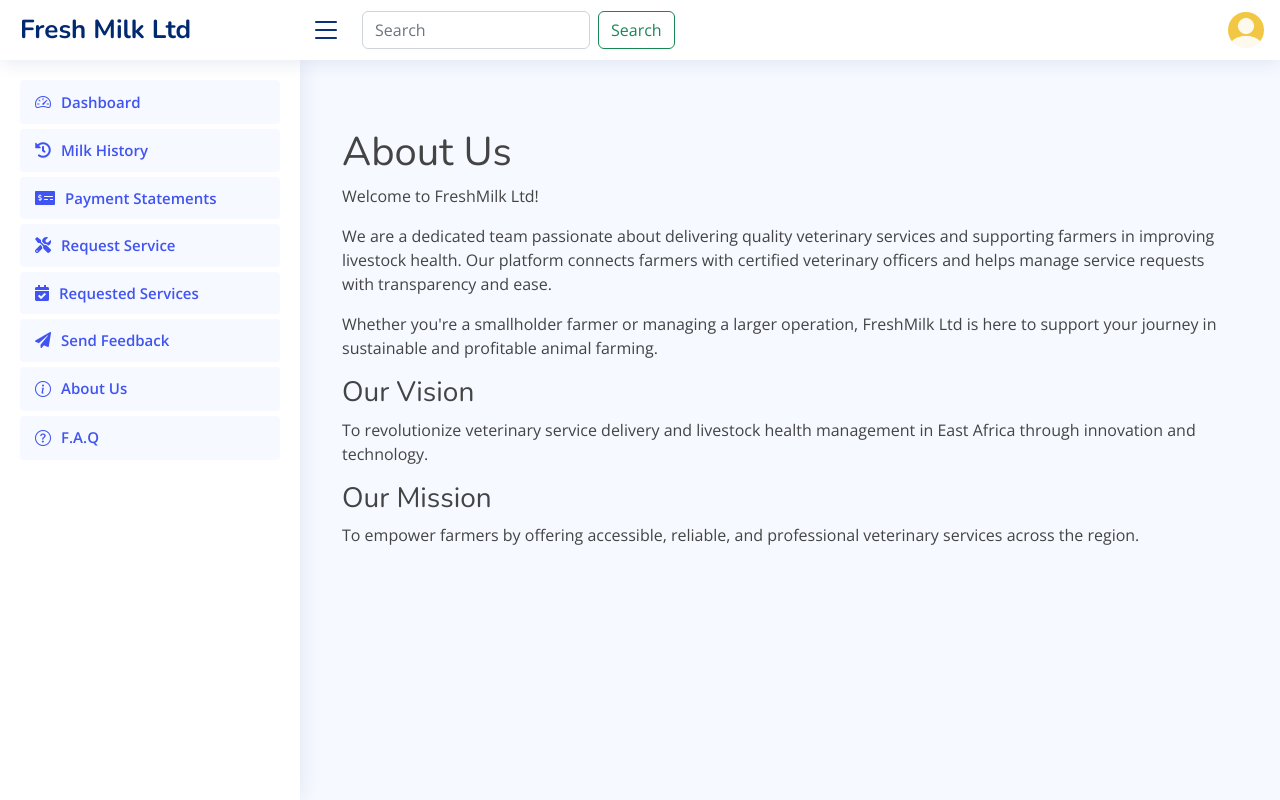
After one commit to waigera-mwangi/FreshMilkLtd, a Django app: page /about/ in a window 1280 px wide. The commit adds this page. Run offline with Django 5.2, Linux system fonts and the light colour scheme; some libraries are stand-ins or nearby versions.

Commit message:
about us

```diff
--- a/templates/farmer/includes/sidebar.html
+++ b/templates/farmer/includes/sidebar.html
@@ -30,16 +30,16 @@
 
     <!-- Services -->
     <li class="nav-item">
-      <a class="nav-link" href="#">
+      <a class="nav-link" href="{% url 'veterinary:request_vet_service' %}"">
         <i class="fas fa-tools"></i>
         <span>Request Service</span>
       </a>
     </li>
 
     <li class="nav-item">
-      <a class="nav-link" href="#">
+      <a class="nav-link" href="{% url 'veterinary:farmer_vet_requests' %}"">
         <i class="fas fa-calendar-check"></i>
-        <span>My Services</span>
+        <span>Requested Services</span>
       </a>
     </li>
 
@@ -56,7 +56,7 @@
 
     <!-- Information -->
     <li class="nav-item">
-      <a class="nav-link" href="#">
+      <a class="nav-link" href="{% url 'veterinary:about_us' %}">
         <i class="bi bi-info-circle"></i>
         <span>About Us</span>
       </a>
--- /dev/null
+++ b/templates/farmer/pages/about_us.html
@@ -0,0 +1,23 @@
+{% extends 'farmer/layouts/farmer-base.html' %}
+
+{% block content %}
+<div class="container mt-5">
+    <h1>About Us</h1>
+    <p>Welcome to FreshMilk Ltd!</p>
+
+    <p>
+        We are a dedicated team passionate about delivering quality veterinary services and supporting farmers in improving livestock health.
+        Our platform connects farmers with certified veterinary officers and helps manage service requests with transparency and ease.
+    </p>
+
+    <p>
+        Whether you're a smallholder farmer or managing a larger operation, FreshMilk Ltd is here to support your journey in sustainable and profitable animal farming.
+    </p>
+
+    <h3>Our Vision</h3>
+    <p>To revolutionize veterinary service delivery and livestock health management in East Africa through innovation and technology.</p>
+
+    <h3>Our Mission</h3>
+    <p>To empower farmers by offering accessible, reliable, and professional veterinary services across the region.</p>
+</div>
+{% endblock %}
--- a/veterinary/urls.py
+++ b/veterinary/urls.py
@@ -1,9 +1,10 @@
 from django.urls import path
 from . import views
 
-app_name = 'deliveries'
+app_name = 'veterinary'
 
 urlpatterns = [
-    # path('', views.index, name='index'),
-    # Add more routes as needed
+    path('vet-services/', views.farmer_vet_requests_list, name='farmer_vet_requests'),
+    path('vet-services/request/', views.request_vet_service, name='request_vet_service'),
+    path('about/', views.about_us, name='about_us'),
 ]
--- a/veterinary/views.py
+++ b/veterinary/views.py
@@ -1,3 +1,29 @@
-from django.shortcuts import render
+from django.contrib.auth.decorators import login_required
+from django.shortcuts import render, redirect
+from .forms import VetServiceRequestForm
+from .models import VetServiceRequest
 
-# Create your views here.
+@login_required
+def request_vet_service(request):
+    if request.method == 'POST':
+        form = VetServiceRequestForm(request.POST)
+        if form.is_valid():
+            vet_request = form.save(commit=False)
+            vet_request.farmer = request.user
+            vet_request.save()
+            return redirect('veterinary:farmer_vet_requests')  # URL to list view
+    else:
+        form = VetServiceRequestForm()
+
+    return render(request, 'farmer/pages/request_vet_service.html', {'form': form})
+
+
+@login_required
+def farmer_vet_requests_list(request):
+    vet_requests = VetServiceRequest.objects.filter(farmer=request.user)
+    return render(request, 'farmer/pages/vet_requests.html', {
+        'vet_requests': vet_requests
+    })
+
+def about_us(request):
+    return render(request, 'farmer/pages/about_us.html')
```
Also changed, not shown: templates/farmer/pages/request_vet_service.html (added, +20 -0 lines), templates/farmer/pages/vet_requests.html (added, +44 -0 lines), veterinary/forms.py (added, +11 -0 lines), db.sqlite3.
